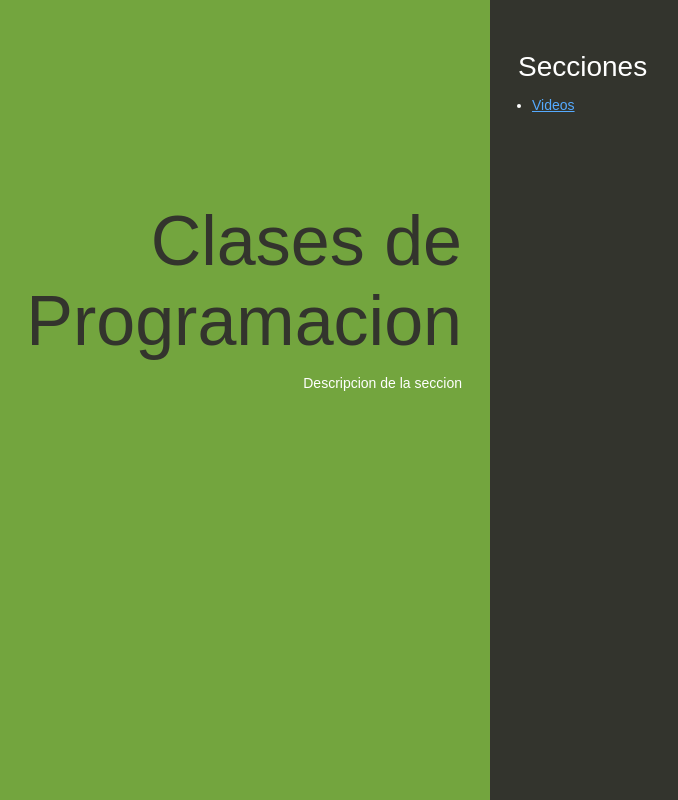
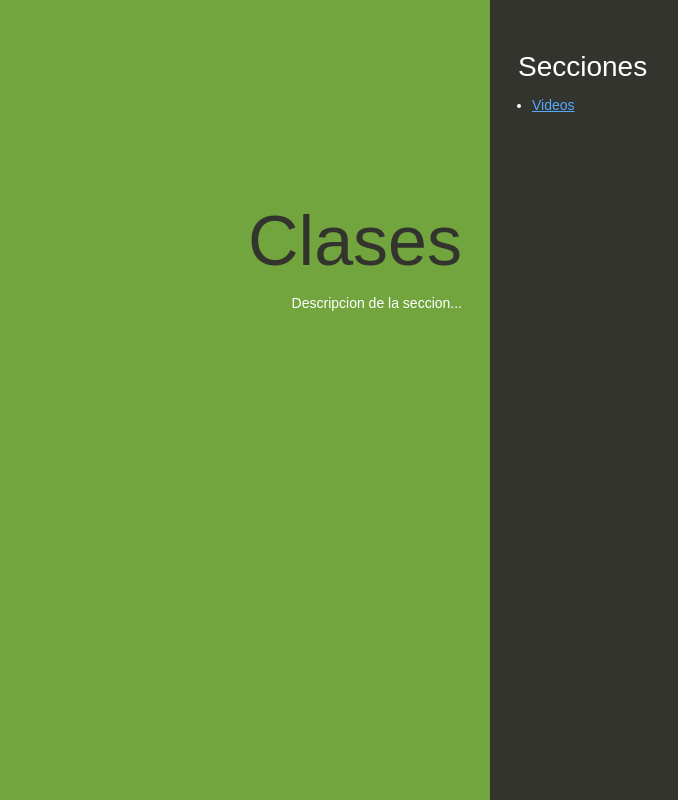
Before and after one commit to lealskrs/cursoprogramacion, a website: page index.html in a window 1280 px wide. Shown: the whole page, without its empty margins (150-828 px from the left). Drawn offline with Linux system fonts and the light colour scheme.

Commit message:
Agregue tres puntos y modifique titulo

```diff
--- a/index.html
+++ b/index.html
@@ -74,8 +74,8 @@
   </head>
   <body>
     <div class="textColumn">
-      <h1>Clases de Programacion</h1>
-      <p>Descripcion de la seccion</p>
+      <h1>Clases</h1>
+      <p>Descripcion de la seccion...</p>
     </div>
     <div class="linksColumn">
       <h2>Secciones</h2>
```
